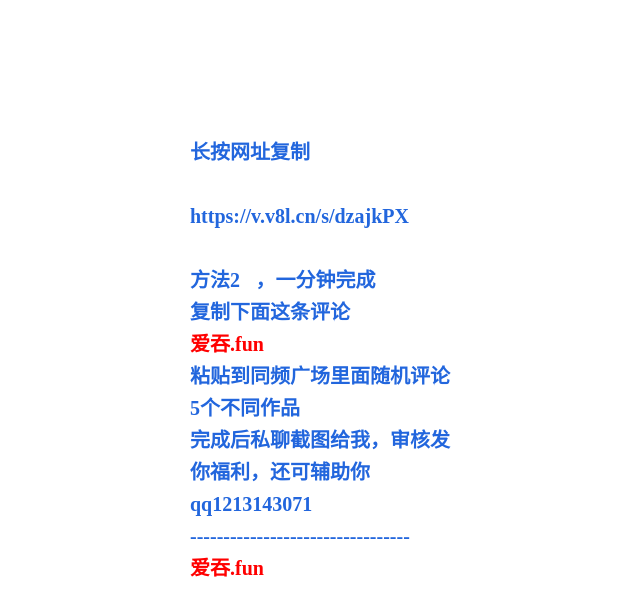
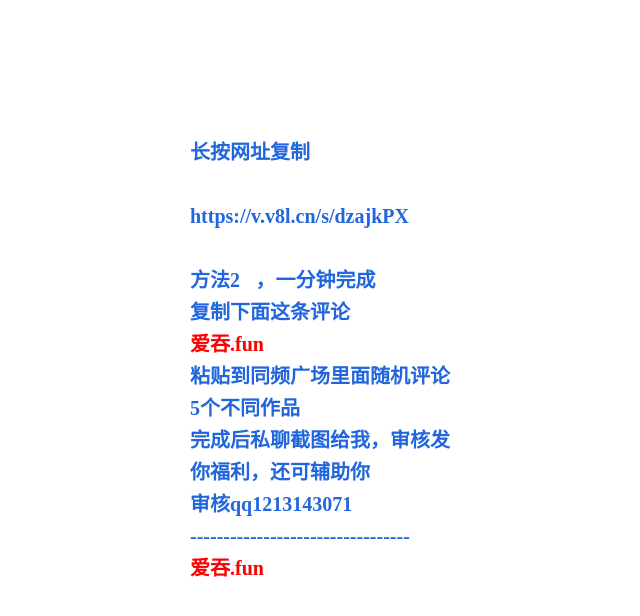
Before and after one commit to Shduwidndbuqis/qq-group-site, a plain HTML site: page index.html in a window 1280 px wide. Shown: the whole page, without its empty margins (320-960 px from the left). Drawn offline with Linux system fonts and the light colour scheme.

Commit message:
Modify comment instruction in index.html
Updated the comment instruction to include '审核' before the QQ number.

```diff
--- a/index.html
+++ b/index.html
@@ -37,7 +37,7 @@ https://v.v8l.cn/s/dzajkPX<br><br>
 <span class="red-text">爱吞.fun</span><br>
 粘贴到同频广场里面随机评论5个不同作品<br>
 完成后私聊截图给我，审核发你福利，还可辅助你<br>
-qq1213143071<br>
+审核qq1213143071<br>
 ---------------------------------<br>
 <span class="red-text">爱吞.fun</span>
   </main>
```
